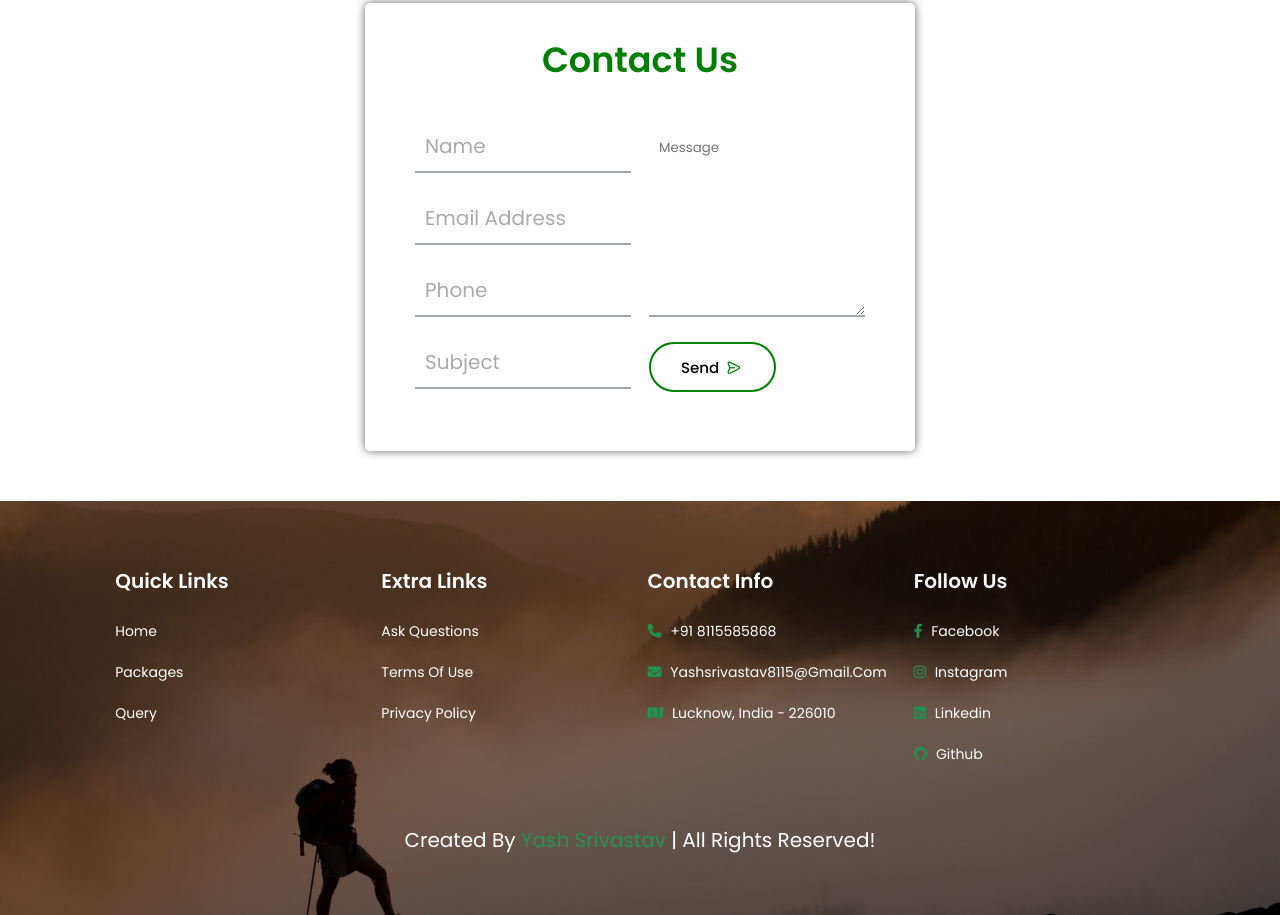
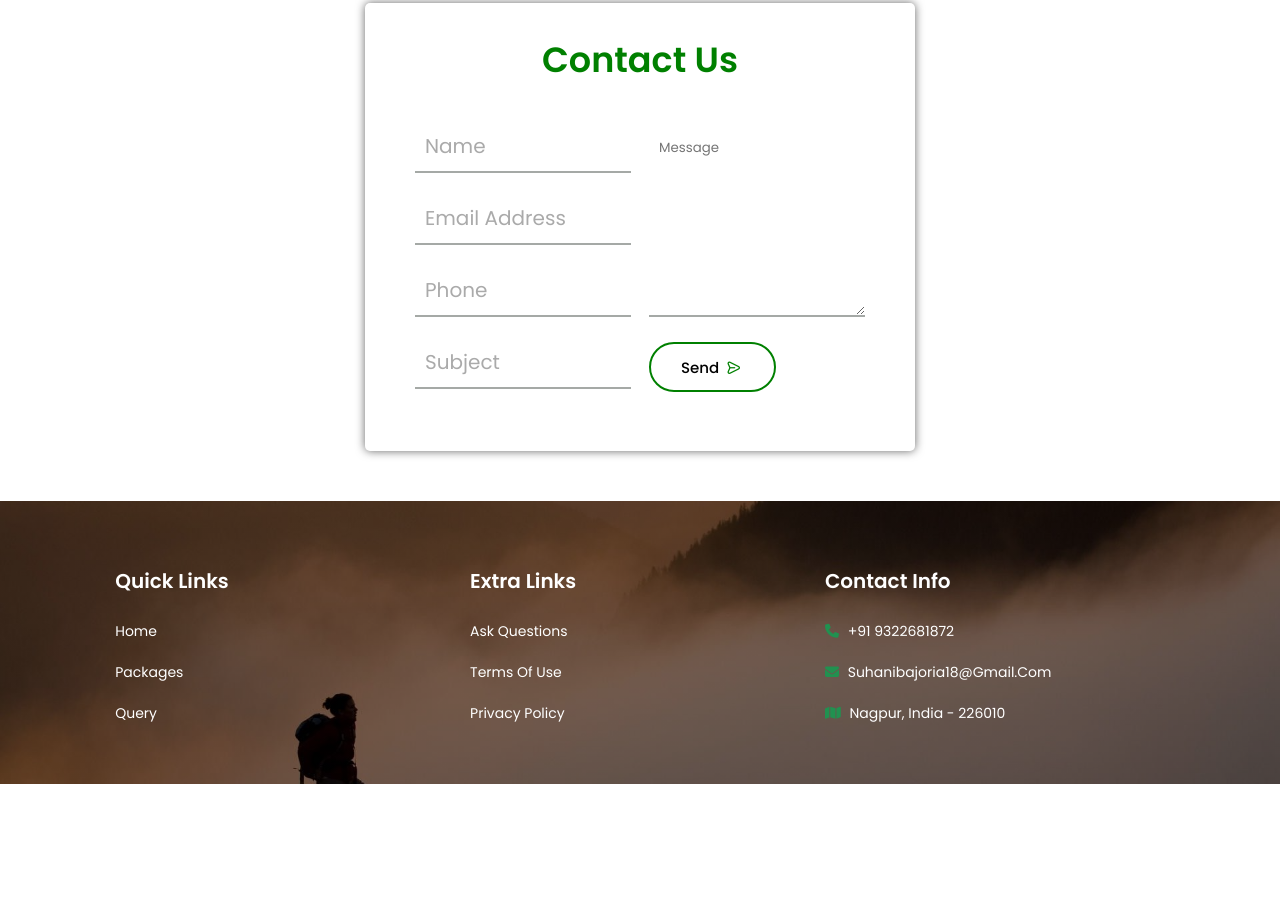
Before and after one commit to Suhanibajoria24/Frontend_projects, a plain HTML site: page Tour-Project/index.html in a window 1280 px wide. Shown: the part 3215-4130 px from the top of the page. After the commit the page ends 3999 px from the top, so only its background shows below. Drawn offline with nearby package versions, Linux system fonts and the light colour scheme.

Commit message:
Update index.html

```diff
--- a/Tour-Project/index.html
+++ b/Tour-Project/index.html
@@ -213,20 +213,12 @@
 
             <div class="box">
                 <h3>contact info</h3>
-                <a href="tel:+918115585868"> <i class="fas fa-phone"></i> +91 8115585868 </a>
-                <a href="mailto: yashsrivastav8115@gmail.com"> <i class="fas fa-envelope"></i> yashsrivastav8115@gmail.com </a>
-                <a href="#"> <i class="fas fa-map"></i> Lucknow, india - 226010 </a>
+                <a href="tel:+918115585868"> <i class="fas fa-phone"></i> +91 9322681872 </a>
+                <a href="mailto: suhanibajoria18@gmail.com"> <i class="fas fa-envelope"></i> suhanibajoria18@gmail.com </a>
+                <a href="#"> <i class="fas fa-map"></i> Nagpur, india - 226010 </a>
             </div>
 
-            <div class="box">
-                <h3>follow us</h3>
-                <a href="https://www.facebook.com/yash.srivastav0"> <i class="fab fa-facebook-f"></i> facebook </a>
-                <a href="https://www.instagram.com/yash_srivastav_"> <i class="fab fa-instagram"></i> instagram </a>
-                <a href="https://www.linkedin.com/in/yash-srivastav/"> <i class="fab fa-linkedin"></i> linkedin </a>
-                <a href="https://github.com/Yash-srivastav16"> <i class="fab fa-github"></i> github </a>
-            </div>
-        </div>
-        <div class="credit">created by <span>yash srivastav</span> | all rights reserved!</div>
+
     </section>
     <!-- footer section ends -->
     <script src="js/script.js"></script>
```
